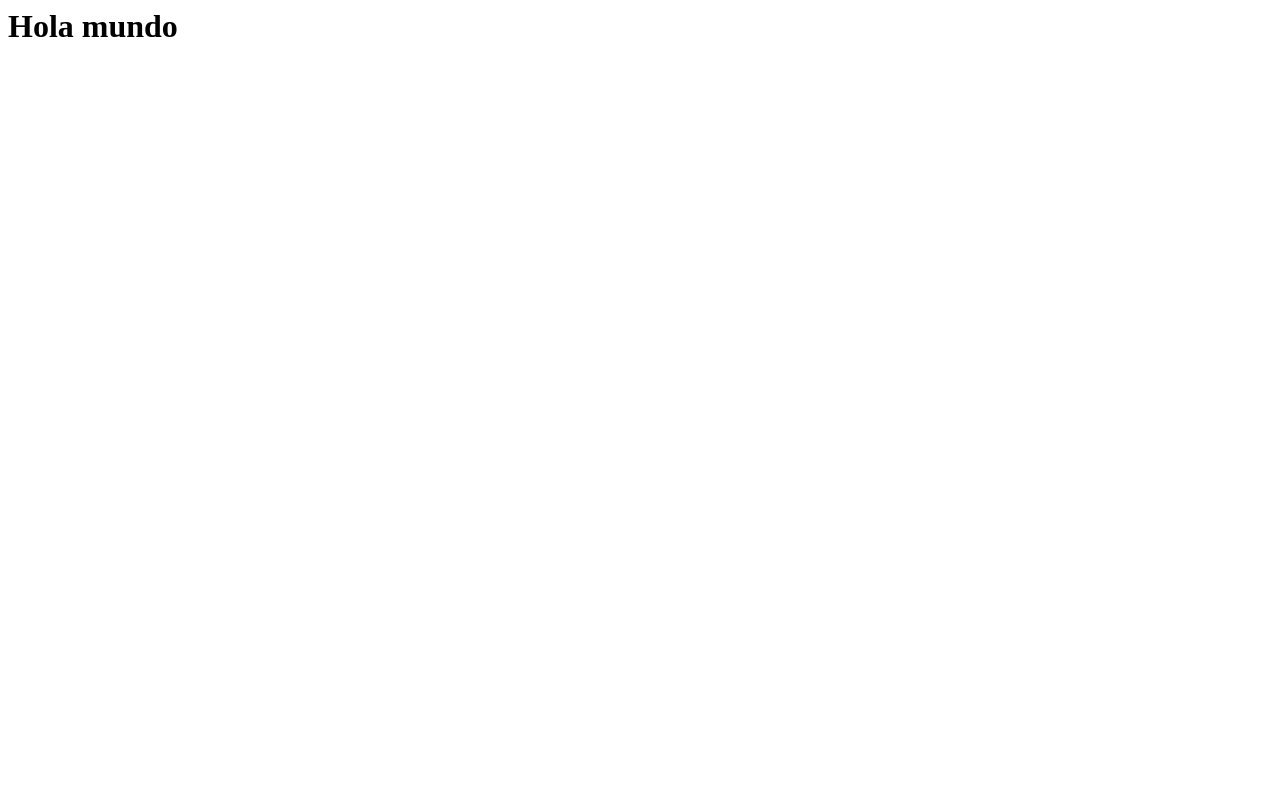
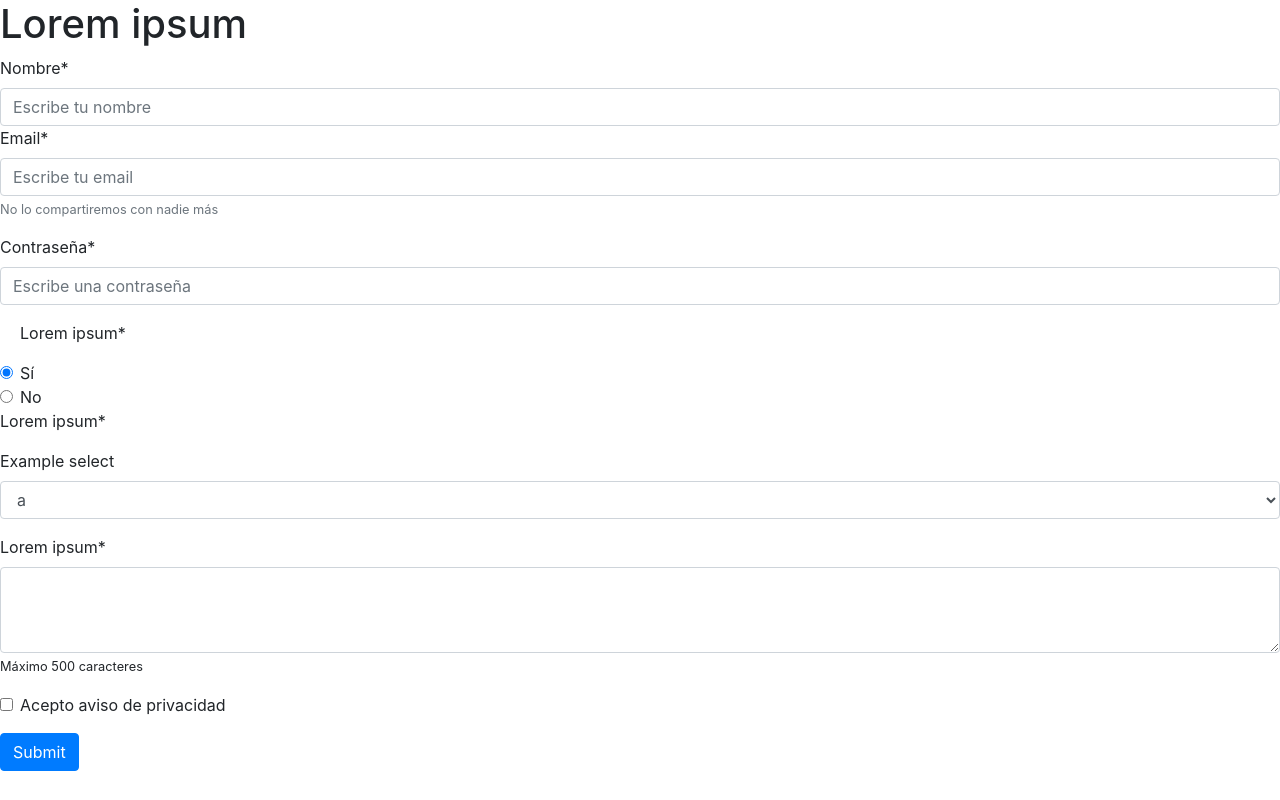
Before and after one commit to nandoelmeromero/Honey-, a plain HTML site: page index.html in a window 1280 px wide. Drawn offline with nearby package versions, Linux system fonts and the light colour scheme.

Commit message:
Configuracion basica bootstrap y directorio

```diff
--- a/index.html
+++ b/index.html
@@ -1 +1,73 @@
-<h1>Hola mundo</h1>
+<!doctype html>
+<html lang="en">
+  <head>
+    <!-- Required meta tags -->
+    <meta charset="utf-8">
+    <meta name="viewport" content="width=device-width, initial-scale=1, shrink-to-fit=no">
+
+    <!-- Bootstrap CSS -->
+    <link rel="stylesheet" href="estilos.css">
+    <link rel="stylesheet" href="https://stackpath.bootstrapcdn.com/bootstrap/4.1.3/css/bootstrap.min.css" integrity="sha384-MCw98/SFnGE8fJT3GXwEOngsV7Zt27NXFoaoApmYm81iuXoPkFOJwJ8ERdknLPMO" crossorigin="anonymous">
+
+    <title>Honey!</title>
+  </head>
+  <body>
+    <h1>Lorem ipsum</h1>
+    <form>
+        <div class="form-group">
+          <label for="nombre">Nombre*</label>
+          <input type="text" class="form-control" id="nombre" placeholder="Escribe tu nombre">
+          <label for="email">Email*</label>
+          <input type="email" class="form-control" id="email" aria-describedby="emailHelp" placeholder="Escribe tu email">
+          <small id="emailHelp" class="form-text text-muted">No lo compartiremos con nadie más</small>
+        </div>
+
+        <div class="form-group">
+          <label for="password">Contraseña*</label>
+          <input type="password" class="form-control" id="password" placeholder="Escribe una contraseña" minlength="8">
+        </div>
+
+        <div class="form-check">
+            <p>Lorem ipsum*</p>
+            <input class="form-check-input" type="radio" name="exampleRadios" id="radio1" value="option1" checked>
+            <label class="form-check-label" for="radio1">Sí</label>
+          </div>
+          <div class="form-check">
+            <input class="form-check-input" type="radio" name="exampleRadios" id="radio2" value="option2">
+            <label class="form-check-label" for="radio2">No</label>
+          </div>
+
+        <div class="form-group">
+            <p>Lorem ipsum*</p>
+            <label for="combobox">Example select</label>
+            <select class="form-control" id="combobox">
+                <option>a</option>
+                <option>b</option>
+                <option>c</option>
+                <option>d</option>
+                <option>e</option>
+                <option>Otro</option>
+            </select>
+        </div>
+
+        <div class="form-group">
+            <label for="historia">Lorem ipsum*</label>
+            <textarea class="form-control" id="historia" rows="3" maxlength="500"></textarea>
+            <small>Máximo 500 caracteres</small>
+        </div>
+
+        <div class="form-group form-check">
+          <input type="checkbox" class="form-check-input" id="checkbox">
+          <label class="form-check-label" for="checkbox">Acepto aviso de privacidad</label>
+        </div>
+        <button type="submit" class="btn btn-primary" id="clickButton">Submit</button>
+      </form>
+
+    <!-- Optional JavaScript -->
+    <script src="main.js"></script>
+    <!-- jQuery first, then Popper.js, then Bootstrap JS -->
+    <script src="https://code.jquery.com/jquery-3.3.1.slim.min.js" integrity="sha384-q8i/X+965DzO0rT7abK41JStQIAqVgRVzpbzo5smXKp4YfRvH+8abtTE1Pi6jizo" crossorigin="anonymous"></script>
+    <script src="https://cdnjs.cloudflare.com/ajax/libs/popper.js/1.14.3/umd/popper.min.js" integrity="sha384-ZMP7rVo3mIykV+2+9J3UJ46jBk0WLaUAdn689aCwoqbBJiSnjAK/l8WvCWPIPm49" crossorigin="anonymous"></script>
+    <script src="https://stackpath.bootstrapcdn.com/bootstrap/4.1.3/js/bootstrap.min.js" integrity="sha384-ChfqqxuZUCnJSK3+MXmPNIyE6ZbWh2IMqE241rYiqJxyMiZ6OW/JmZQ5stwEULTy" crossorigin="anonymous"></script>
+  </body>
+</html>
```
